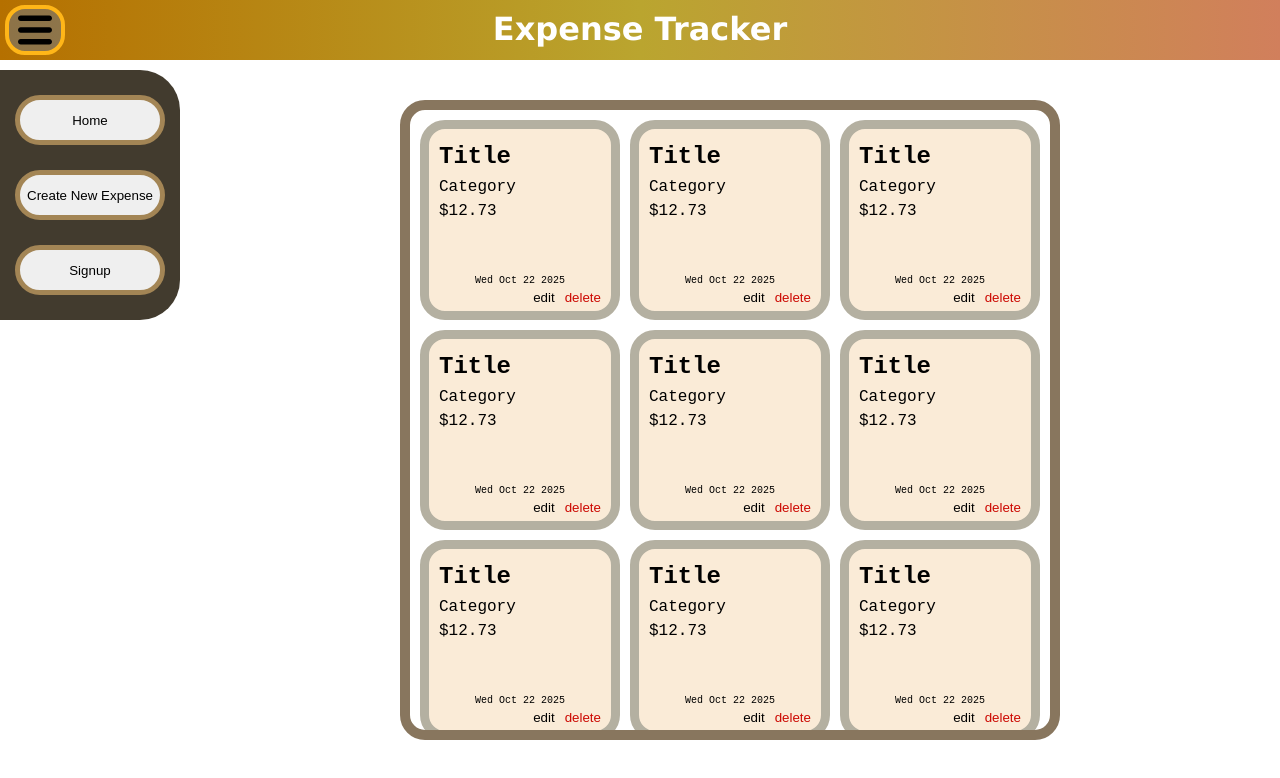
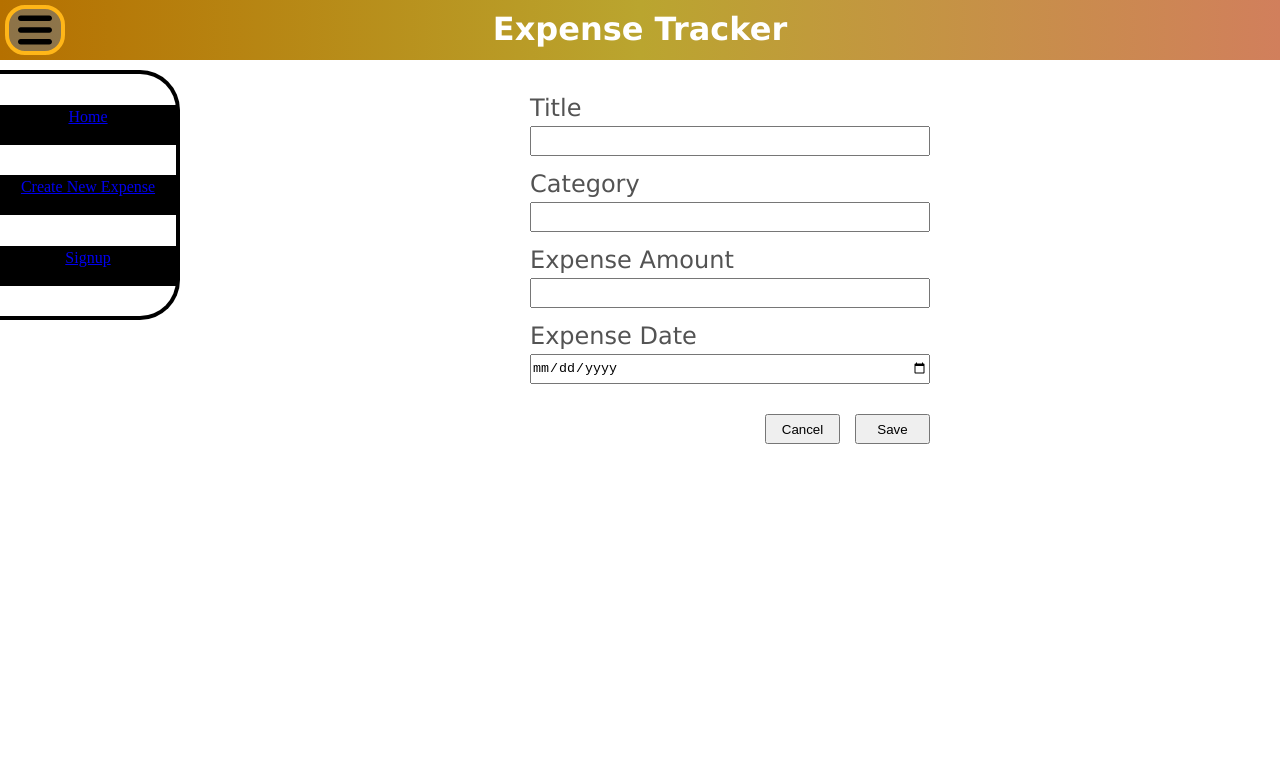
Before and after one commit to tamawama/react-assign-no-1, a React (Vite) app: page /create in a window 1280 px wide. Shown: the top 778 px of the page. Built offline with nearby package versions, Linux system fonts and the light colour scheme; the HTML template or start-up script is replaced by a standard one.

Commit message:
Using router-dom library for page management

```diff
--- a/src/app/App.jsx
+++ b/src/app/App.jsx
@@ -1,29 +1,18 @@
 import { useState } from "react";
-import CreateExpense from "../features/create-expense/CreateExpense";
 import Header from "../features/menu/Header";
-import Home from "../features/home/Home";
 import Sidebar from "../features/menu/Sidebar";
-import Login from "../features/login/Login";
 import Provider from "./Provider";
+import Router from "./router";
 
 function App() {
   // replace with routing
-  const [page, setPage] = useState("home");
-  function handleSidebarClick(page) {
-    setPage("page");
-  }
 
   return (
     <Provider>
       <div className="div-container">
         <Header />
         {/* need to adjust css with the sidebar "aside" */}
-        <main>
-          <Sidebar setPage={setPage}></Sidebar>
-          {page === "home" && <Home />}
-          {page === "create" && <CreateExpense onCancel={setPage} />}
-          {page === "login" && <Login pageHandler={setPage} />}
-        </main>
+        <main>{Router}</main>
       </div>
     </Provider>
   );
--- /dev/null
+++ b/src/app/RootLayout.jsx
@@ -0,0 +1,11 @@
+import Sidebar from "../features/menu/Sidebar";
+import { Outlet } from "react-router-dom";
+
+export default function RootLayout() {
+  return (
+    <>
+      <Sidebar />
+      <Outlet />
+    </>
+  );
+}
--- a/src/app/router.jsx
+++ b/src/app/router.jsx
@@ -0,0 +1,19 @@
+import { createBrowserRouter, RouterProvider } from "react-router-dom";
+import Home from "../features/home/Home";
+import Login from "../features/login/Login";
+import CreateExpense from "../features/create-expense/CreateExpense";
+import RootLayout from "./RootLayout";
+
+const router = createBrowserRouter([
+  {
+    path: "/",
+    element: <RootLayout />,
+    children: [
+      { path: "/", element: <Home /> },
+      { path: "/create", element: <CreateExpense /> },
+      { path: "/login", element: <Login /> },
+    ],
+  },
+]);
+
+export default <RouterProvider router={router} />;
--- a/src/features/create-expense/CreateExpense.jsx
+++ b/src/features/create-expense/CreateExpense.jsx
@@ -2,21 +2,23 @@ import Input from "../../components/Input";
 import styles from "./CreateExpense.module.css";
 import { useRef, memo } from "react";
 import { useExpenseDispatch } from "../../contexts/ExpenseContext";
+import { useNavigate } from "react-router-dom";
 
 // memoizing here does nothing, function prop always changing on page change
-const CreateExpense = memo(function CreateExpense({ onCancel }) {
+const CreateExpense = memo(function CreateExpense() {
   const titleRef = useRef();
   const categoryRef = useRef();
   const amountRef = useRef();
   const dateRef = useRef();
   const expenseContext = useExpenseDispatch();
+  const navigator = useNavigate();
 
   function cancelHandler() {
     titleRef.current.value = "";
     categoryRef.current.value = "";
     amountRef.current.value = 0;
     dateRef.current.value = null;
-    onCancel("home");
+    navigator("/");
   }
 
   function saveHandler() {
--- a/src/features/login/Login.jsx
+++ b/src/features/login/Login.jsx
@@ -1,8 +1,10 @@
 import { useState, useRef } from "react";
 import Input from "../../components/Input";
 import styles from "./Login.module.css";
+import { useNavigate } from "react-router-dom";
 
-export default function Login({ pageHandler }) {
+export default function Login() {
+  const nav = useNavigate();
   const user = useRef();
   const password = useRef();
 
@@ -15,7 +17,8 @@ export default function Login({ pageHandler }) {
     setUserClass(isValidUser ? "" : styles.required);
     setPassClass(isValidPass ? "" : styles.required);
     if (isValidPass && isValidUser) {
-      pageHandler("home");
+      nav("/");
+      // pageHandler("home");
     }
   }
 
--- a/src/features/menu/Sidebar.jsx
+++ b/src/features/menu/Sidebar.jsx
@@ -1,14 +1,16 @@
+import { Link } from "react-router-dom";
+import styles from "./Sidebar.module.css";
 import { getSidebarState } from "../../contexts/SidebarContext";
-import styles from "./Sidebar.module.css";
 
-export default function Sidebar({ setPage }) {
+export default function Sidebar() {
   const sidebarStatus = getSidebarState();
+
   return (
     sidebarStatus && (
       <aside className={styles.aside}>
-        <button onClick={() => setPage("home")}>Home</button>
-        <button onClick={() => setPage("create")}>Create New Expense</button>
-        <button onClick={() => setPage("login")}>Signup</button>
+        <Link to={{ pathname: "/" }}>Home</Link>
+        <Link to={{ pathname: "/create" }}>Create New Expense</Link>
+        <Link to={{ pathname: "/login" }}>Signup</Link>
       </aside>
     )
   );
--- a/src/features/menu/Sidebar.module.css
+++ b/src/features/menu/Sidebar.module.css
@@ -2,7 +2,7 @@
   display: flex;
   flex-direction: column;
   width: 180px;
-  background-color: rgb(66, 59, 46);
+  background-color: rgb(255, 255, 255);
   margin-top: 10px;
   margin-bottom: 10px;
   border-bottom-right-radius: 40px;
@@ -10,12 +10,14 @@
   justify-content: space-evenly;
   height: 250px;
   align-items: center;
+  border: 4px solid black;
+  border-left: none;
 }
 
-.aside button {
+.aside a {
   box-sizing: content-box;
-  width: 140px;
+  width: 100%;
   height: 40px;
-  border: 5px solid rgb(163, 133, 85);
-  border-radius: 40px;
+  text-align: center;
+  background: #000;
 }
```
